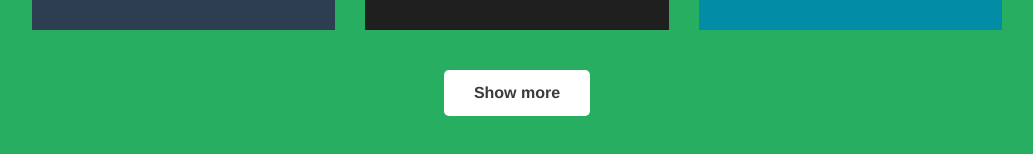
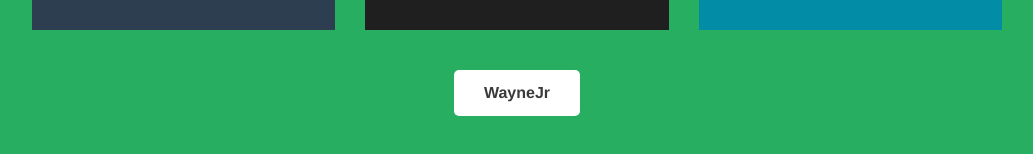
Before and after one commit to WayneJr/foundationTest, a plain HTML site: page index.html in a window 1280 px wide. Shown: the part 1962-2116 px from the top of the page, without its empty margins (123-1156 px from the left). Drawn offline with nearby package versions, Linux system fonts and the light colour scheme.

Commit message:
Changed the "Show more" button to read "WayneJr"

```diff
--- a/index.html
+++ b/index.html
@@ -128,7 +128,7 @@
         </div>
       </div>
 
-      <a href="#" class="button button--secondary show-more">Show more</a>
+      <a href="#" class="button button--secondary show-more">WayneJr</a>
 
     </div>
 
```
